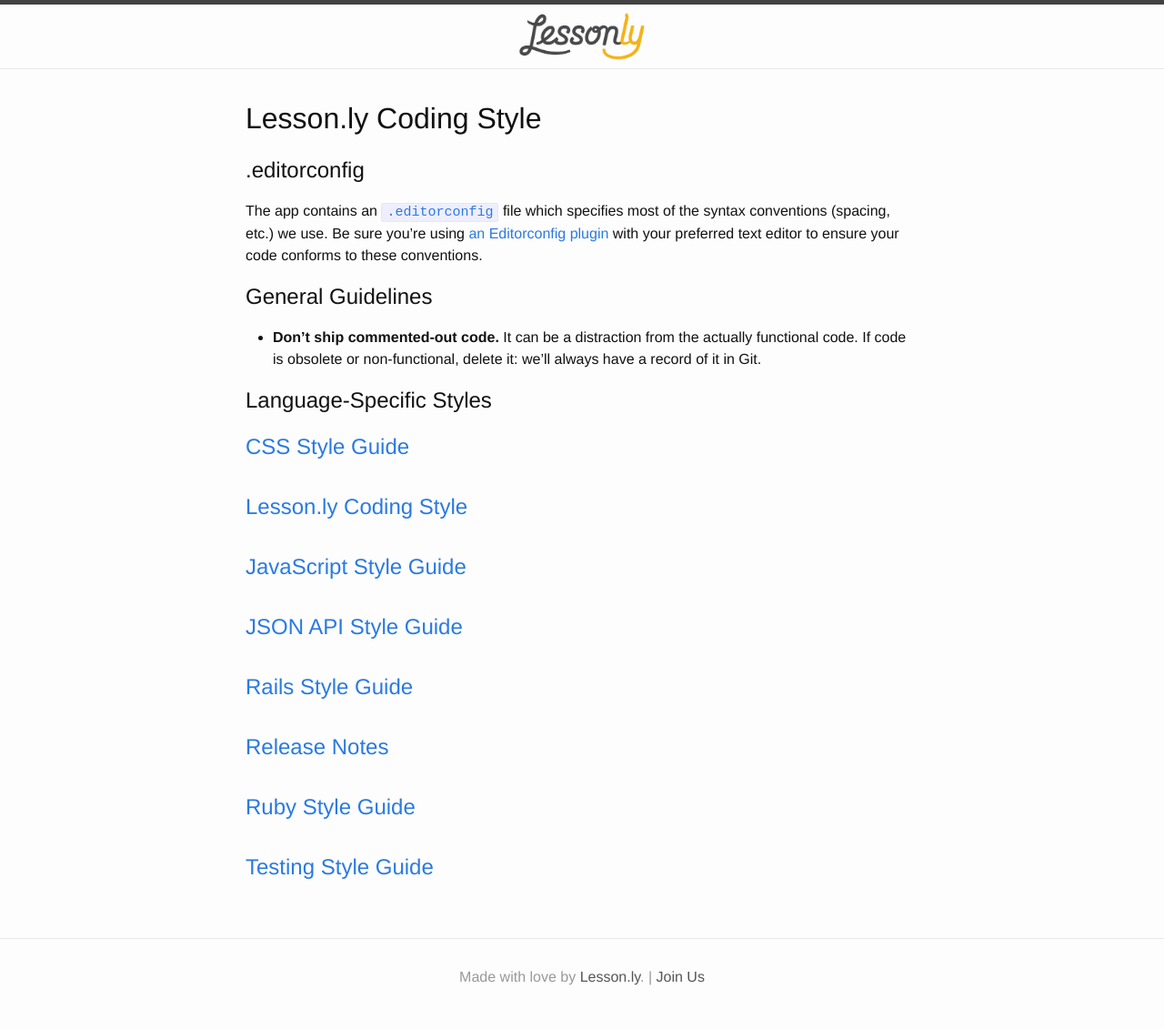
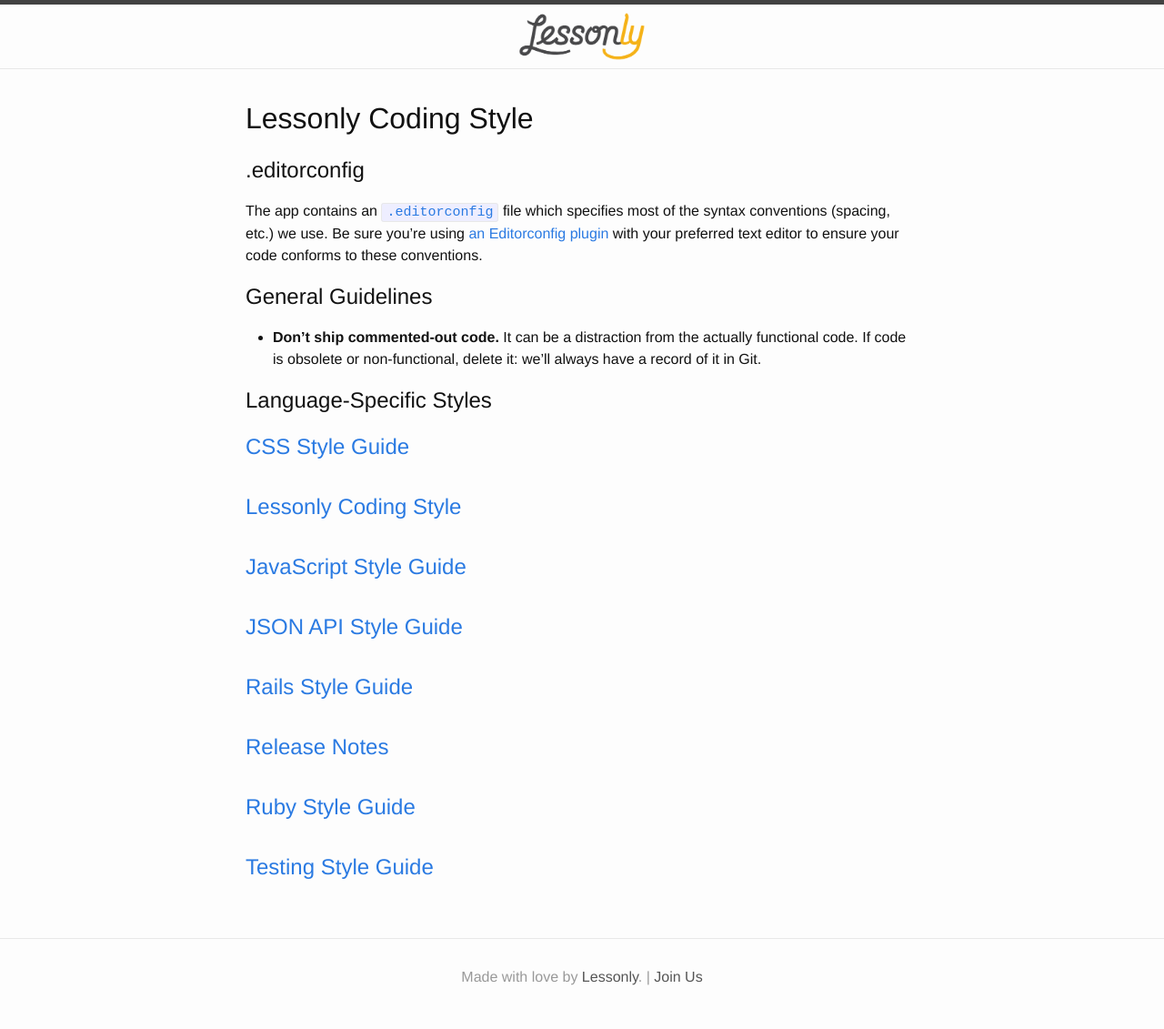
Before and after one commit to isabella232/lessonly.github.io, a Jekyll site: the page built from index.md, in a window 1280 px wide. Shown: the whole page at 91% size. Built offline with Jekyll 4.4.1, drawn with Linux system fonts in a browser that asks for light colours; our own code applies the rules of GitHub Pages for plain Markdown files.

Commit message:
Drop the dot! [Lesson.ly, lesson.ly] -> [Lessonly, lessonly.com] (#71)

```diff
--- a/_config.yml
+++ b/_config.yml
@@ -1,5 +1,5 @@
 # Site settings
-title: Lesson.ly Coding Style
+title: Lessonly Coding Style
 email: your-email@domain.com
 description: >
   Write an awesome description for your new site here. You can edit this
--- a/_includes/footer.html
+++ b/_includes/footer.html
@@ -3,8 +3,8 @@
   <div class="wrapper">
 
     <p>
-      Made with love by <a href="http://www.lesson.ly/">Lesson.ly</a>.
-      | <a href="http://www.lesson.ly/hiring/">Join Us</a>
+      Made with love by <a href="http://www.lessonly.com/">Lessonly</a>.
+      | <a href="http://www.lessonly.com/hiring/">Join Us</a>
     </p>
 
   </div>
--- a/index.md
+++ b/index.md
@@ -2,11 +2,11 @@
 layout: default
 ---
 
-# Lesson.ly Coding Style
+# Lessonly Coding Style
 
 ## .editorconfig
 
-The app contains an [`.editorconfig`](https://github.com/lessonly/lesson.ly/blob/master/.editorconfig) file which specifies most of the syntax conventions (spacing, etc.) we use. Be sure you're using [an Editorconfig plugin](http://editorconfig.org/#download) with your preferred text editor to ensure your code conforms to these conventions.
+The app contains an [`.editorconfig`](https://github.com/lessonly/lessonly/blob/master/.editorconfig) file which specifies most of the syntax conventions (spacing, etc.) we use. Be sure you're using [an Editorconfig plugin](http://editorconfig.org/#download) with your preferred text editor to ensure your code conforms to these conventions.
 
 ## General Guidelines
 
```
Also changed, not shown: README.md.
